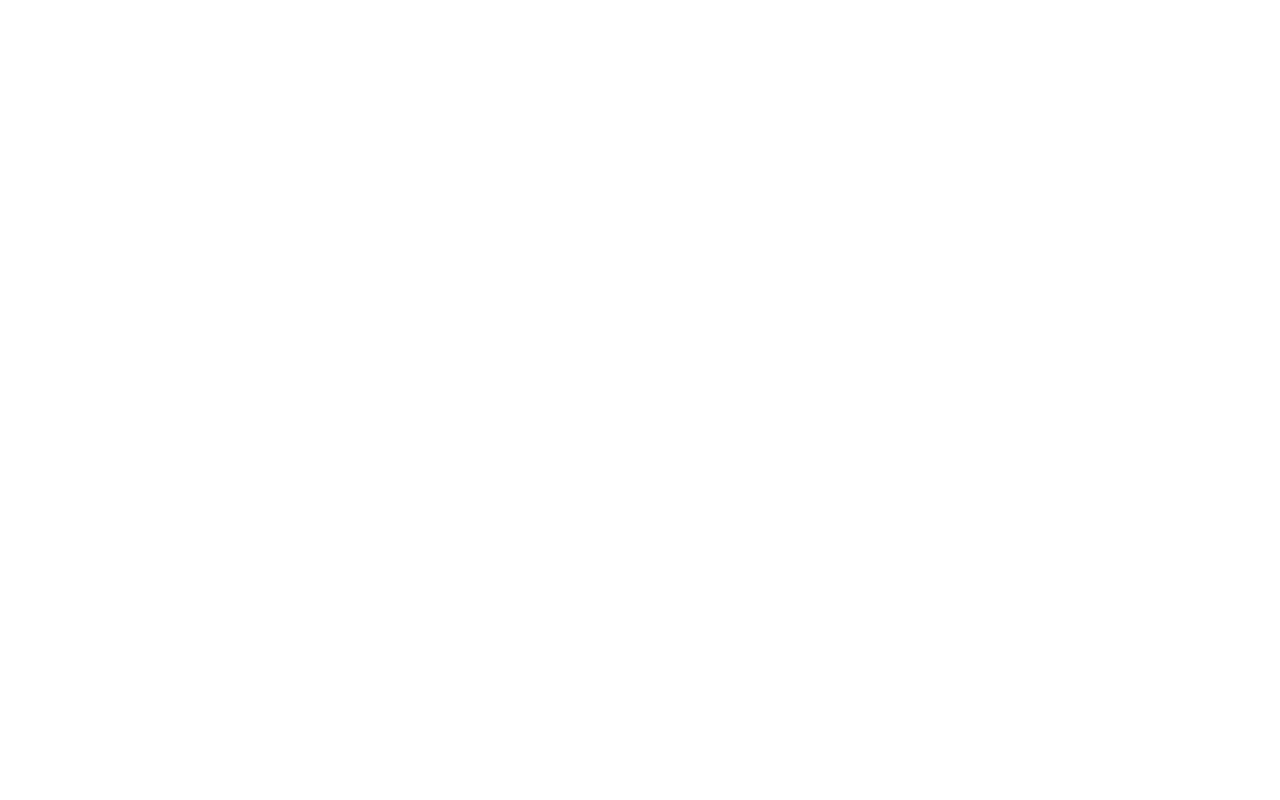
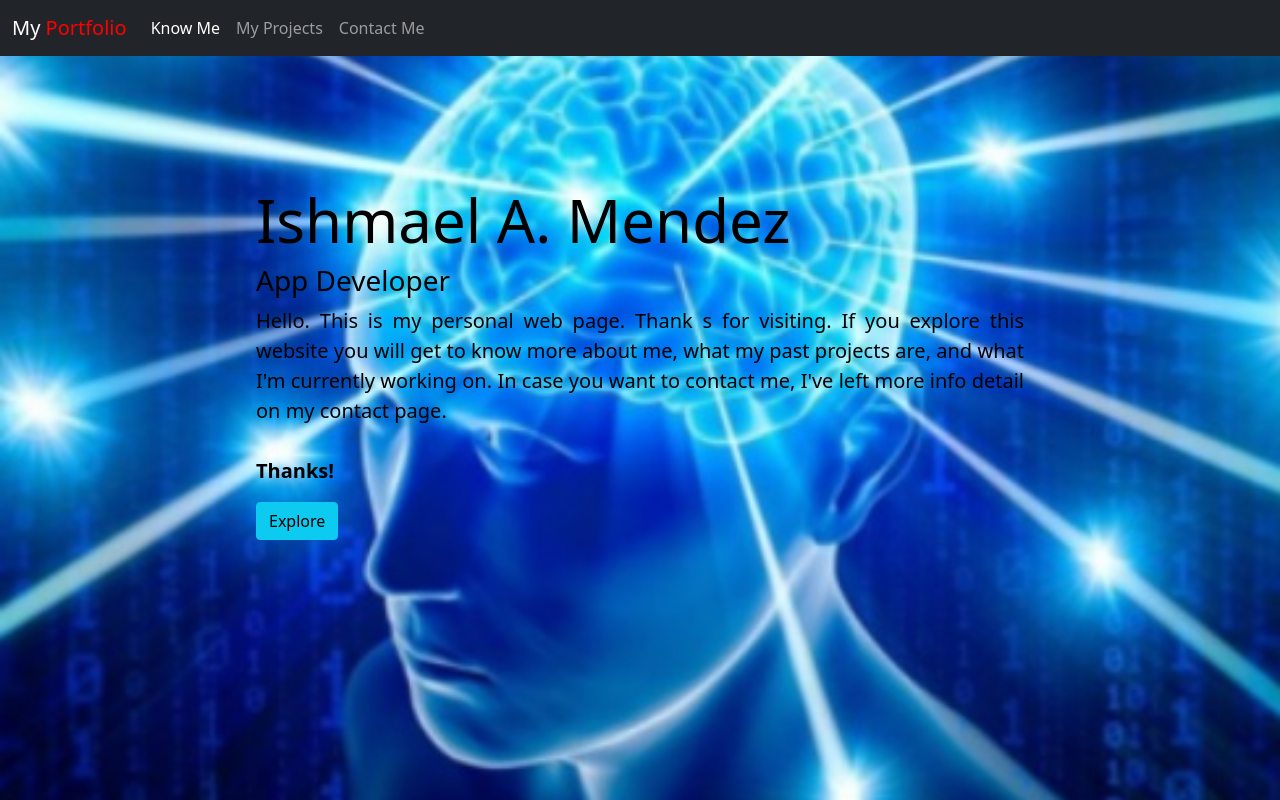
Before and after one commit to coding-ish/my-portfolio, a plain HTML site: page index.html in a window 1280 px wide. Drawn offline with nearby package versions, Linux system fonts and the light colour scheme.

Commit message:
add landing page

```diff
--- a/index.html
+++ b/index.html
@@ -8,24 +8,57 @@
     <!-- Bootstrap CSS -->
     <link href="https://cdn.jsdelivr.net/npm/bootstrap@5.1.3/dist/css/bootstrap.min.css" rel="stylesheet" integrity="sha384-1BmE4kWBq78iYhFldvKuhfTAU6auU8tT94WrHftjDbrCEXSU1oBoqyl2QvZ6jIW3" crossorigin="anonymous">
 
-    <title>Hello, world!</title>
+
+    <link href="./styles/style.css" rel="stylesheet">
+
+    <title>Ishmael A. Mendez</title>
   </head>
   <body>
-      <br>
+
+    <section class="home">
+    <nav class="navbar navbar-expand-lg navbar-dark bg-dark">
+        <div class="container-fluid">
+          <a class="navbar-brand active" href="index.html">My<span style="color: red;"> Portfolio</span></a>
+          <button class="navbar-toggler" type="button" data-bs-toggle="collapse" data-bs-target="#navbarSupportedContent" aria-controls="navbarSupportedContent" aria-expanded="false" aria-label="Toggle navigation">
+            <span class="navbar-toggler-icon"></span>
+          </button>
+          <div class="collapse navbar-collapse" id="navbarSupportedContent">
+            <ul class="navbar-nav me-auto mb-2 mb-lg-0">
+              <li class="nav-item">
+                <a class="nav-link active" aria-current="page" href="about.html">Know Me</a>
+              </li>
+              <li class="nav-item">
+                <a class="nav-link" href="projects.html">My Projects</a>
+              </li>
+              <li class="nav-item">
+                <a class="nav-link" href="contact.html">Contact Me</a>
+              </li>
+
+          </div>
+        </div>
+      </nav>
+
+<div class="intro">
+<h1 class="name">Ishmael A. Mendez</h1>
+<h3 style="font-weight: 300;">App Developer</h3>
+
+
+<p>
+Hello. This is my personal web page. Thank s for visiting. If you
+explore this website you will get to know more about me, what my past projects are,
+and what I'm currently working on.
+In case you want to contact me, I've left more info detail on my contact page.
+<br><br>
+<b>Thanks!</b>
+
+</p>
+<button type="button" class="btn btn-info btn-Lg">Explore</button>
+
+</section>
+
+</div>
 
 
 
-
-
-    <!-- Optional JavaScript; choose one of the two! -->
-
-    <!-- Option 1: Bootstrap Bundle with Popper -->
-    <script src="https://cdn.jsdelivr.net/npm/bootstrap@5.1.3/dist/js/bootstrap.bundle.min.js" integrity="sha384-ka7Sk0Gln4gmtz2MlQnikT1wXgYsOg+OMhuP+IlRH9sENBO0LRn5q+8nbTov4+1p" crossorigin="anonymous"></script>
-
-    <!-- Option 2: Separate Popper and Bootstrap JS -->
-    <!--
-    <script src="https://cdn.jsdelivr.net/npm/@popperjs/core@2.10.2/dist/umd/popper.min.js" integrity="sha384-7+zCNj/IqJ95wo16oMtfsKbZ9ccEh31eOz1HGyDuCQ6wgnyJNSYdrPa03rtR1zdB" crossorigin="anonymous"></script>
-    <script src="https://cdn.jsdelivr.net/npm/bootstrap@5.1.3/dist/js/bootstrap.min.js" integrity="sha384-QJHtvGhmr9XOIpI6YVutG+2QOK9T+ZnN4kzFN1RtK3zEFEIsxhlmWl5/YESvpZ13" crossorigin="anonymous"></script>
-    -->
   </body>
 </html>
--- /dev/null
+++ b/styles/style.css
@@ -0,0 +1,23 @@
+body{
+    background-color:cadetblue;
+}
+
+.home{
+    height: 100vh;
+    background: url('../imgs/big\ brain.jpg'),linear-gradient(rgba(0,0,0,0.2), rgba(0,0,0,0.8));
+    background-size: cover;
+
+}
+
+.intro{
+    color: black;
+    padding: 10% 20%;
+    text-align: justify;
+    font-size: 20px;
+    font-weight: 400;
+}
+
+.name{
+    font-size: 3em;
+    font-weight: 500;
+}
```
Also changed, not shown: about.html (+34 -9 lines), contact.html (+33 -0 lines), projects.html (+37 -0 lines), imgs/big brain.jpg (added).
